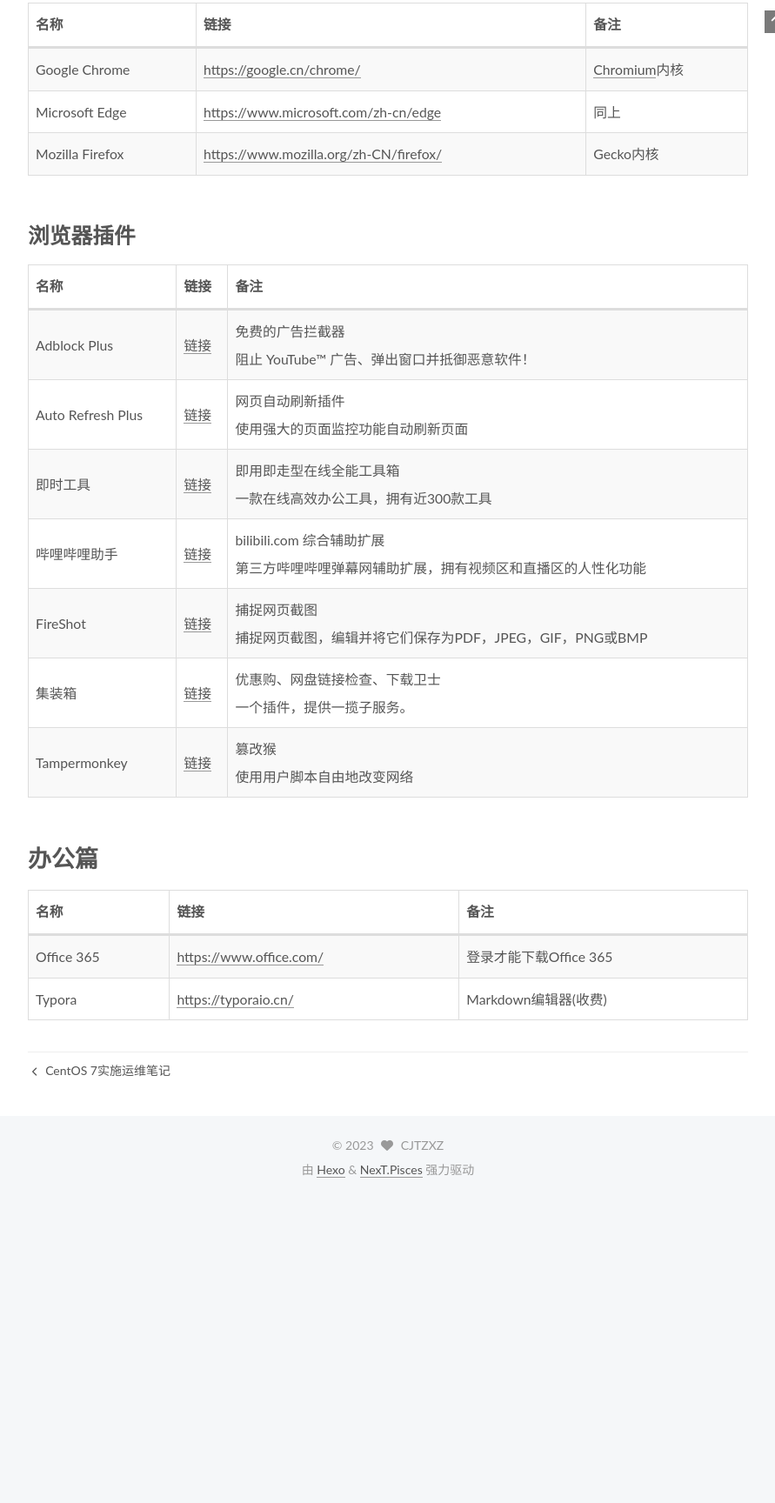
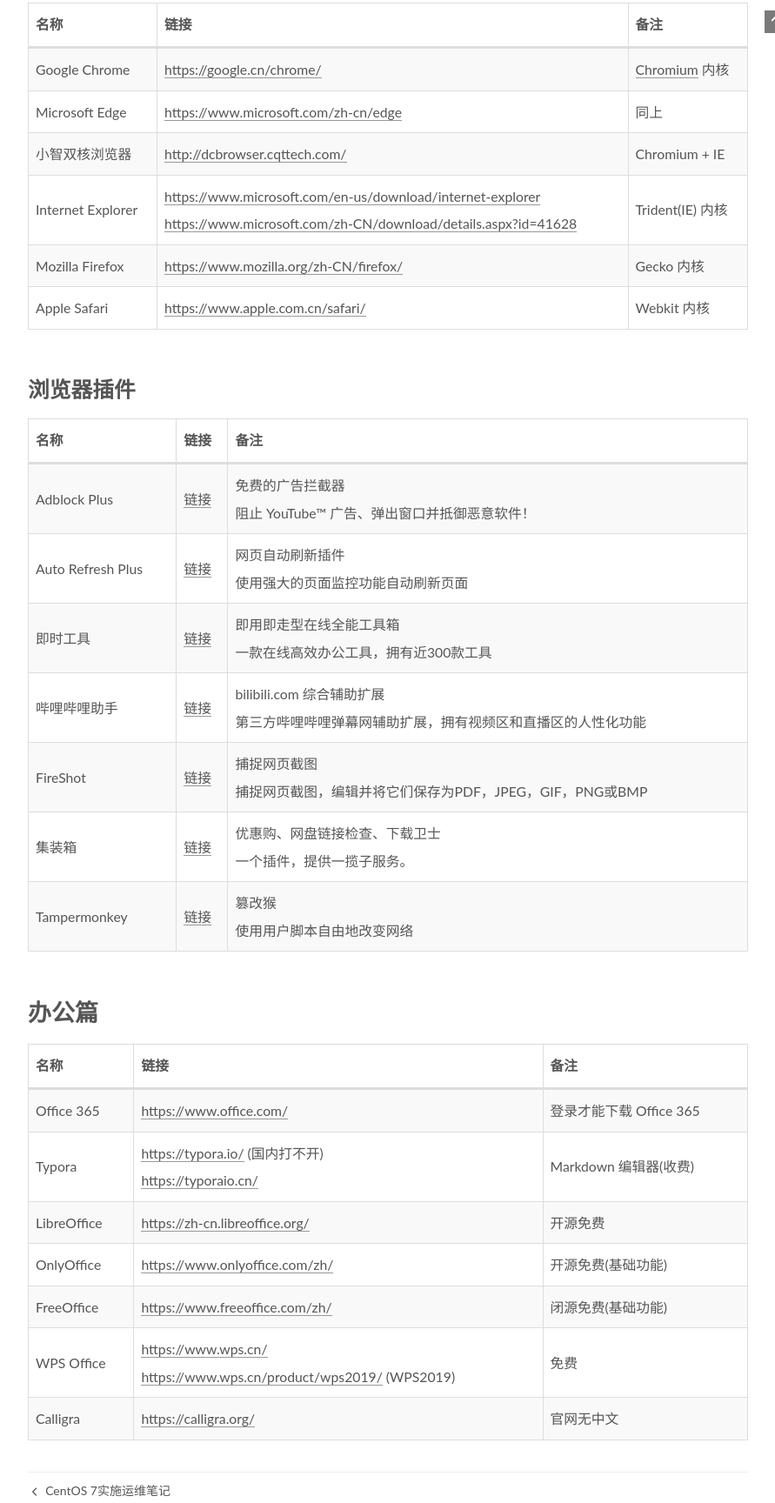
Before and after one commit to CJTZXZ/CJTZXZ.github.io, a plain HTML site: page 2023/05/17/常用软件网址/index.html in a window 1280 px wide. Shown: the part 862-2590 px from the top of the page at 87% size, without its empty margins (320-1211 px from the left). Before the commit the page ends 2241 px from the top, so only its background shows below. Drawn offline with nearby package versions, Linux system fonts and the light colour scheme.

Commit message:
Site updated: 2023-08-07 17:31:54

```diff
--- a/2023/05/17/常用软件网址/index.html
+++ b/2023/05/17/常用软件网址/index.html
@@ -20,15 +20,15 @@
 
 <script class="next-config" data-name="main" type="application/json">{"hostname":"cjtzxz.github.io","root":"/","images":"/images","scheme":"Pisces","darkmode":true,"version":"8.16.0","exturl":false,"sidebar":{"position":"left","display":"post","padding":18,"offset":12},"copycode":{"enable":true,"style":null},"bookmark":{"enable":true,"color":"#222","save":"auto"},"mediumzoom":false,"lazyload":false,"pangu":false,"comments":{"style":"tabs","active":null,"storage":true,"lazyload":false,"nav":null},"stickytabs":false,"motion":{"enable":true,"async":false,"transition":{"menu_item":"fadeInDown","post_block":"fadeIn","post_header":"fadeInDown","post_body":"fadeInDown","coll_header":"fadeInLeft","sidebar":"fadeInUp"}},"prism":false,"i18n":{"placeholder":"搜索...","empty":"没有找到任何搜索结果：${query}","hits_time":"找到 ${hits} 个搜索结果（用时 ${time} 毫秒）","hits":"找到 ${hits} 个搜索结果"}}</script><script src="/js/config.js"></script>
 
-    <meta name="description" content="系统篇   名称 链接 备注    Microsoft Windows https:&#x2F;&#x2F;www.microsoft.com&#x2F;zh-cn&#x2F;windows Windows官网   Apple macOS https:&#x2F;&#x2F;www.apple.com.cn&#x2F;macos&#x2F; macOS官网   Linux https:&#x2F;&#x2F;www.linux.org&#x2F; Linux官网   Ubuntu https:&#x2F;&#x2F;ubun">
+    <meta name="description" content="系统篇   名称 链接 备注    Microsoft Windows https:&#x2F;&#x2F;www.microsoft.com&#x2F;zh-cn&#x2F;windows Windows 官网   Apple macOS https:&#x2F;&#x2F;www.apple.com.cn&#x2F;macos&#x2F; macOS 官网   Linux https:&#x2F;&#x2F;www.linux.org&#x2F; Linux 官网   Ubuntu https:&#x2F;&#x2F;u">
 <meta property="og:type" content="article">
 <meta property="og:title" content="常用软件网址">
 <meta property="og:url" content="https://cjtzxz.github.io/2023/05/17/%E5%B8%B8%E7%94%A8%E8%BD%AF%E4%BB%B6%E7%BD%91%E5%9D%80/index.html">
 <meta property="og:site_name" content="CJTZXZ的博客">
-<meta property="og:description" content="系统篇   名称 链接 备注    Microsoft Windows https:&#x2F;&#x2F;www.microsoft.com&#x2F;zh-cn&#x2F;windows Windows官网   Apple macOS https:&#x2F;&#x2F;www.apple.com.cn&#x2F;macos&#x2F; macOS官网   Linux https:&#x2F;&#x2F;www.linux.org&#x2F; Linux官网   Ubuntu https:&#x2F;&#x2F;ubun">
+<meta property="og:description" content="系统篇   名称 链接 备注    Microsoft Windows https:&#x2F;&#x2F;www.microsoft.com&#x2F;zh-cn&#x2F;windows Windows 官网   Apple macOS https:&#x2F;&#x2F;www.apple.com.cn&#x2F;macos&#x2F; macOS 官网   Linux https:&#x2F;&#x2F;www.linux.org&#x2F; Linux 官网   Ubuntu https:&#x2F;&#x2F;u">
 <meta property="og:locale" content="zh_CN">
 <meta property="article:published_time" content="2023-05-17T03:15:53.000Z">
-<meta property="article:modified_time" content="2023-07-10T10:15:02.709Z">
+<meta property="article:modified_time" content="2023-08-07T09:31:00.357Z">
 <meta property="article:author" content="CJTZXZ">
 <meta name="twitter:card" content="summary">
 
@@ -215,7 +215,7 @@
         <i class="far fa-calendar-check"></i>
       </span>
       <span class="post-meta-item-text">更新于</span>
-      <time title="修改时间：2023-07-10 18:15:02" itemprop="dateModified" datetime="2023-07-10T18:15:02+08:00">2023-07-10</time>
+      <time title="修改时间：2023-08-07 17:31:00" itemprop="dateModified" datetime="2023-08-07T17:31:00+08:00">2023-08-07</time>
     </span>
 
 
@@ -238,32 +238,32 @@
 <tbody><tr>
 <td>Microsoft Windows</td>
 <td><a target="_blank" rel="noopener" href="https://www.microsoft.com/zh-cn/windows">https://www.microsoft.com/zh-cn/windows</a></td>
-<td>Windows官网</td>
+<td>Windows 官网</td>
 </tr>
 <tr>
 <td>Apple macOS</td>
 <td><a target="_blank" rel="noopener" href="https://www.apple.com.cn/macos/">https://www.apple.com.cn/macos/</a></td>
-<td>macOS官网</td>
+<td>macOS 官网</td>
 </tr>
 <tr>
 <td>Linux</td>
 <td><a target="_blank" rel="noopener" href="https://www.linux.org/">https://www.linux.org/</a></td>
-<td>Linux官网</td>
+<td>Linux 官网</td>
 </tr>
 <tr>
 <td>Ubuntu</td>
 <td><a target="_blank" rel="noopener" href="https://ubuntu.com/">https://ubuntu.com/</a></td>
-<td>Ubuntu官网</td>
+<td>Ubuntu 官网</td>
 </tr>
 <tr>
 <td>Kubuntu</td>
 <td><a target="_blank" rel="noopener" href="https://kubuntu.org/">https://kubuntu.org/</a></td>
-<td>Kubuntu官网</td>
+<td>Kubuntu 官网</td>
 </tr>
 <tr>
 <td>CentOS</td>
 <td><a target="_blank" rel="noopener" href="https://www.centos.org/">https://www.centos.org/</a></td>
-<td>CentOS官网</td>
+<td>CentOS 官网</td>
 </tr>
 <tr>
 <td>MSDN, 我告诉你</td>
@@ -294,7 +294,7 @@
 <tbody><tr>
 <td>Google Chrome</td>
 <td><a target="_blank" rel="noopener" href="https://google.cn/chrome/">https://google.cn/chrome/</a></td>
-<td><a target="_blank" rel="noopener" href="https://www.chromium.org/">Chromium</a>内核</td>
+<td><a target="_blank" rel="noopener" href="https://www.chromium.org/">Chromium</a> 内核</td>
 </tr>
 <tr>
 <td>Microsoft Edge</td>
@@ -302,9 +302,24 @@
 <td>同上</td>
 </tr>
 <tr>
+<td>小智双核浏览器</td>
+<td><a target="_blank" rel="noopener" href="http://dcbrowser.cqttech.com/">http://dcbrowser.cqttech.com/</a></td>
+<td>Chromium + IE</td>
+</tr>
+<tr>
+<td>Internet Explorer</td>
+<td><a target="_blank" rel="noopener" href="https://www.microsoft.com/en-us/download/internet-explorer">https://www.microsoft.com/en-us/download/internet-explorer</a><br /><a target="_blank" rel="noopener" href="https://www.microsoft.com/zh-CN/download/details.aspx?id=41628">https://www.microsoft.com/zh-CN/download/details.aspx?id=41628</a></td>
+<td>Trident(IE) 内核</td>
+</tr>
+<tr>
 <td>Mozilla Firefox</td>
 <td><a target="_blank" rel="noopener" href="https://www.mozilla.org/zh-CN/firefox/">https://www.mozilla.org/zh-CN/firefox/</a></td>
-<td>Gecko内核</td>
+<td>Gecko 内核</td>
+</tr>
+<tr>
+<td>Apple Safari</td>
+<td><a target="_blank" rel="noopener" href="https://www.apple.com.cn/safari/">https://www.apple.com.cn/safari/</a></td>
+<td>Webkit 内核</td>
 </tr>
 </tbody></table>
 <h2 id="浏览器插件"><a href="#浏览器插件" class="headerlink" title="浏览器插件"></a>浏览器插件</h2><table>
@@ -362,12 +377,37 @@
 <tbody><tr>
 <td>Office 365</td>
 <td><a target="_blank" rel="noopener" href="https://www.office.com/">https://www.office.com/</a></td>
-<td>登录才能下载Office 365</td>
+<td>登录才能下载 Office 365</td>
 </tr>
 <tr>
 <td>Typora</td>
-<td><a target="_blank" rel="noopener" href="https://typoraio.cn/">https://typoraio.cn/</a></td>
-<td>Markdown编辑器(收费)</td>
+<td><a target="_blank" rel="noopener" href="https://typora.io/">https://typora.io/</a> (国内打不开)<br /><a target="_blank" rel="noopener" href="https://typoraio.cn/">https://typoraio.cn/</a></td>
+<td>Markdown 编辑器(收费)</td>
+</tr>
+<tr>
+<td>LibreOffice</td>
+<td><a target="_blank" rel="noopener" href="https://zh-cn.libreoffice.org/">https://zh-cn.libreoffice.org/</a></td>
+<td>开源免费</td>
+</tr>
+<tr>
+<td>OnlyOffice</td>
+<td><a target="_blank" rel="noopener" href="https://www.onlyoffice.com/zh/">https://www.onlyoffice.com/zh/</a></td>
+<td>开源免费(基础功能)</td>
+</tr>
+<tr>
+<td>FreeOffice</td>
+<td><a target="_blank" rel="noopener" href="https://www.freeoffice.com/zh/">https://www.freeoffice.com/zh/</a></td>
+<td>闭源免费(基础功能)</td>
+</tr>
+<tr>
+<td>WPS Office</td>
+<td><a target="_blank" rel="noopener" href="https://www.wps.cn/">https://www.wps.cn/</a><br /><a target="_blank" rel="noopener" href="https://www.wps.cn/product/wps2019/">https://www.wps.cn/product/wps2019/</a> (WPS2019)</td>
+<td>免费</td>
+</tr>
+<tr>
+<td>Calligra</td>
+<td><a target="_blank" rel="noopener" href="https://calligra.org/">https://calligra.org/</a></td>
+<td>官网无中文</td>
 </tr>
 </tbody></table>
 
```
Also changed, not shown: index.html (+7 -7 lines).
